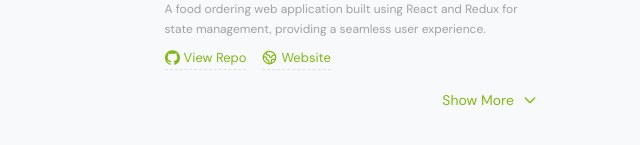
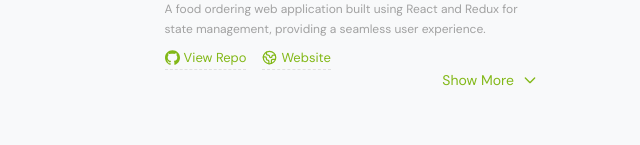
Before and after one commit to S4vad/Portfolio_dev, a React (Vite) app: page /work in a window 1280 px wide. Shown: the part 439-584 px from the top of the page, without its empty margins (0-640 px from the left). Built offline with nearby package versions, Linux system fonts and the light colour scheme.

Commit message:
edited  work rendering issue when i deploy

```diff
--- a/src/pages/Work.jsx
+++ b/src/pages/Work.jsx
@@ -88,7 +88,7 @@ export default function Work() {
 
       {/*show more button*/}
       {visibleCount < data.length && (
-        <div className="md:w-3/4 flex justify-end mt-5">
+        <div className="md:w-3/4 flex justify-end">
           <button
             onClick={showMore}
             className="flex items-center gap-2  text-[#82b817] hover:text-[#a3d42a] text-sm"
```
